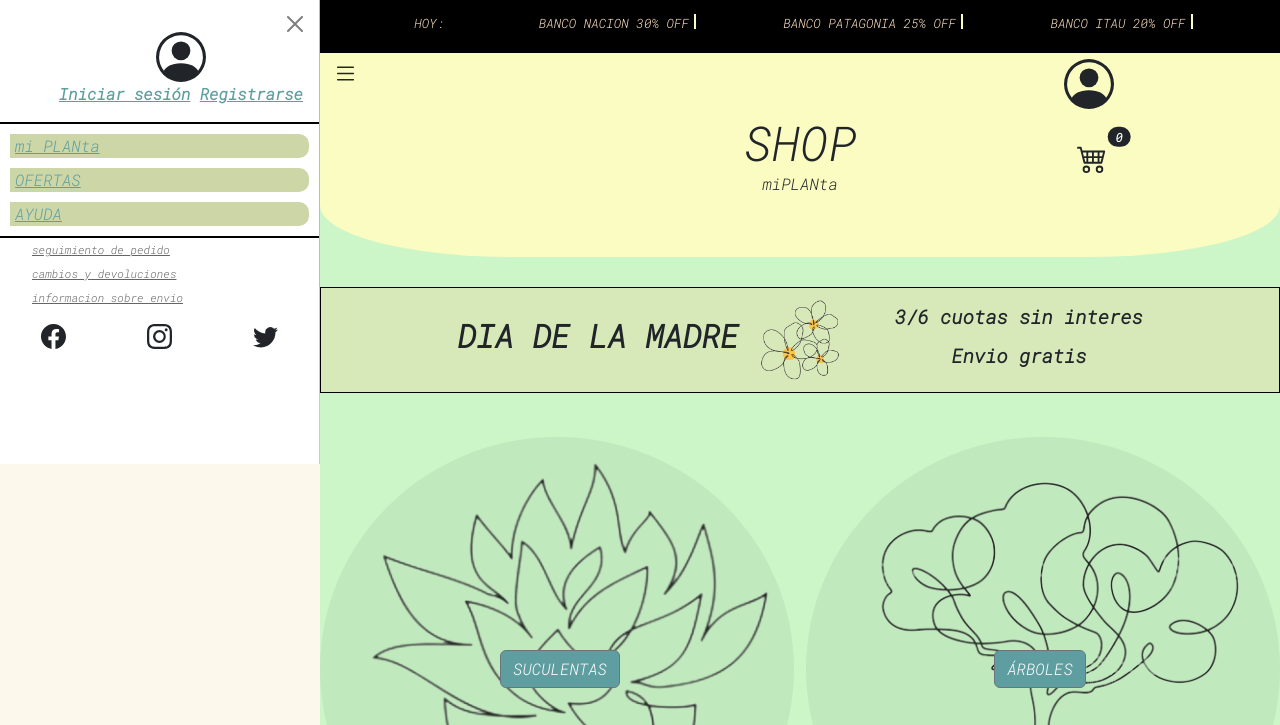
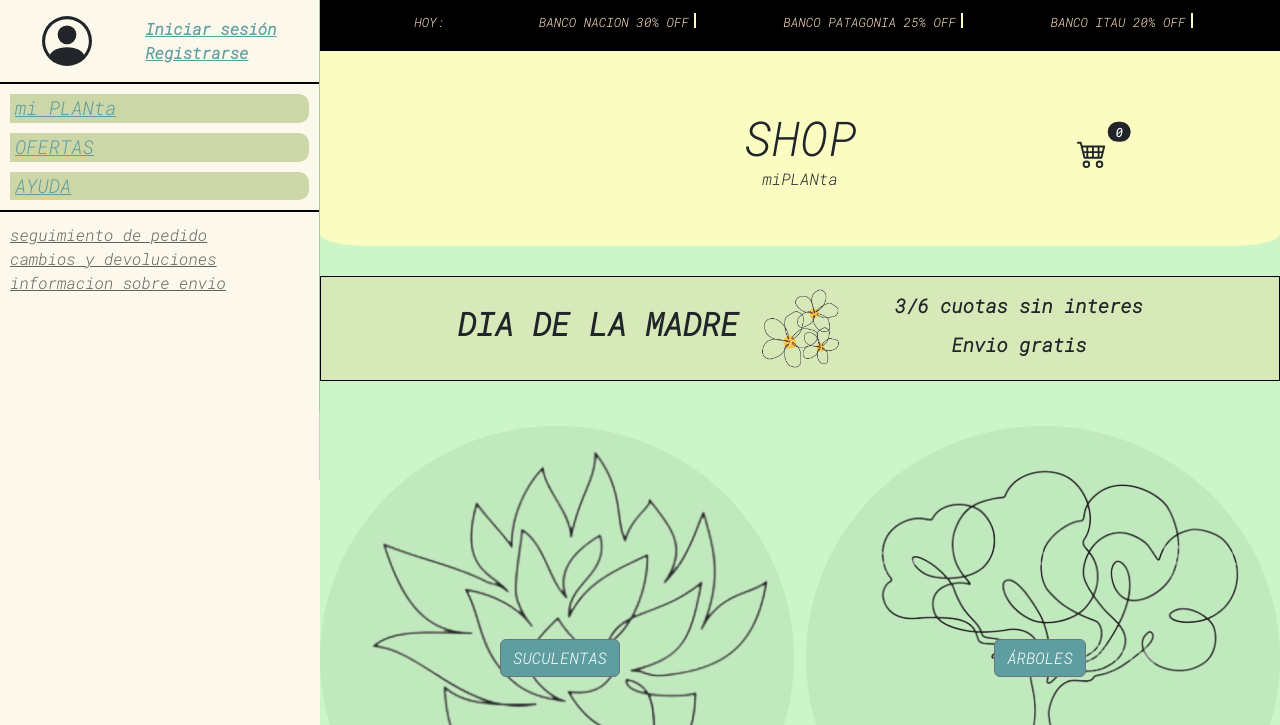
Before and after one commit to brian-balbuena/PreEntrega3-Brian_Balbuena, a plain HTML site: page shop/shop.html in a window 1280 px wide. Shown: the top 725 px of the page. Drawn offline with nearby package versions, Linux system fonts and the light colour scheme.

Commit message:
subiendo a github

```diff
--- a/shop/shop-style.css
+++ b/shop/shop-style.css
@@ -129,6 +129,7 @@ h1 {
     border-bottom: solid black 2px;
 
 }
+
 .offcanvas-body-lista li {
     margin: 10px;
     padding-left: 5px;
@@ -137,6 +138,7 @@ h1 {
     border-bottom-right-radius: 10px;
 
 }
+
 .offcanvas-body-lista li a {
     color: #5F9EA0;
 }
@@ -149,19 +151,23 @@ h1 {
 .offcanvas-body-enlaces {
     height: 30%;
 }
+
 .footer-menu {
     height: 70%;
-   margin-top: 10px;
+    margin-top: 10px;
 
 }
+
 .footer-menu ul {
     list-style: none;
 }
+
 .footer-menu ul li a {
     color: black;
     opacity: 0.6;
     font-size: 0.7rem;
 }
+
 .footer-menu-logo {
     width: 100%;
     justify-content: space-around;
@@ -404,7 +410,7 @@ h1 {
     flex-direction: column;
     align-items: center;
     justify-content: space-between;
-    padding: 5px 0 5px 0 ;
+    padding: 5px 0 5px 0;
 }
 
 .footer-contacto svg {
@@ -415,8 +421,9 @@ h1 {
     grid-column: 2/3;
     grid-row: 1/2;
     align-self: center;
-   padding-right: 0;
+    padding-right: 0;
 }
+
 .footer-terminos a {
     color: #92BA92;
 
@@ -426,7 +433,7 @@ h1 {
 .footer-copyright {
     grid-column: 1/3;
     grid-row: 2/3;
-    align-self:flex-start;
+    align-self: flex-start;
     border-top: solid #92BA92 2px;
     padding-top: 20px;
     color: white;
@@ -449,19 +456,23 @@ h1 {
         grid-template-rows: 15% 0.6fr 4fr 10% 10%;
 
     }
+
     /* hero  */
     .hero {
         grid-column: 2/5;
+        border-bottom-left-radius: 5%;
+        border-bottom-right-radius: 5%;
     }
 
-    .barra-navegacion{
+    .barra-navegacion {
         overflow: visible;
         grid-column: 1/2;
-        grid-row: 2/4;
+        grid-row: 3/6;
         height: 100%;
         background-color: #FCF8EC;
 
     }
+
     nav {
         flex-direction: column;
     }
@@ -470,12 +481,60 @@ h1 {
         transform: translateX(0);
         width: 25%;
         border-radius: 0;
+        background-color: #FCF8EC;
+        height: 60%;
+    }
+
+    #burguer button svg,
+    .offcanvas-header button,
+    .footer-menu-logo svg,
+    #perfil svg {
+        display: none;
     }
 
     .offcanvas {
         visibility: visible;
     }
 
+
+.footer-menu ul {
+    padding: 0;
+}
+    .footer-menu ul li {
+        font-size: 0.8rem;
+    }
+
+    .offcanvas-body-lista li {
+        font-size: 1.2rem;
+    }
+
+
+    .footer-menu {
+        margin-top: 20px;
+    }
+
+    .footer-menu ul li a {
+        font-size: 1rem;
+        margin: 10px;
+    }
+
+    .offcanvas-header-texto {
+        display: flex;
+        flex-direction: row;
+        align-items: center;
+        width: 100%;
+        justify-content: space-around;
+    }
+
+    .offcanvas-header-registro {
+        display: flex;
+        flex-direction: column;
+    }
+
+    .footer-contacto {
+        flex-direction: row;
+        justify-content: space-evenly;
+    }
 
     /* promo  */
     .promo-especial {
@@ -494,9 +553,11 @@ h1 {
         grid-column: 2/5;
         grid-row: 4/5;
     }
-    .carousel-inner{
+
+    .carousel-inner {
         top: 0;
     }
+
     .footer {
         grid-column: 2/5;
         grid-row: 5/6;
```
